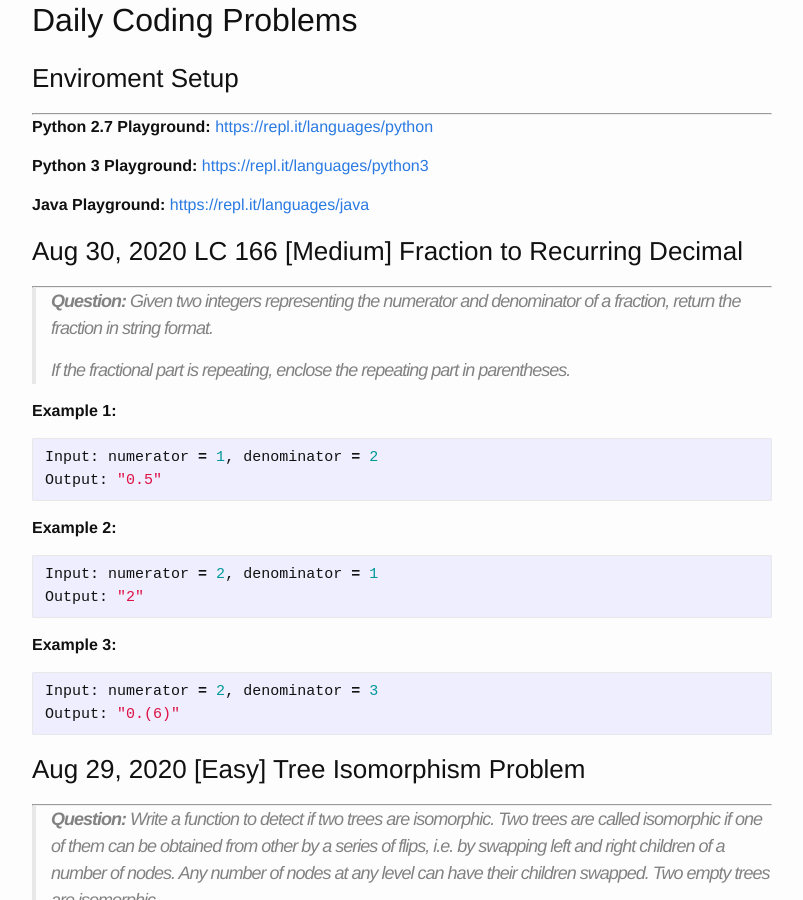
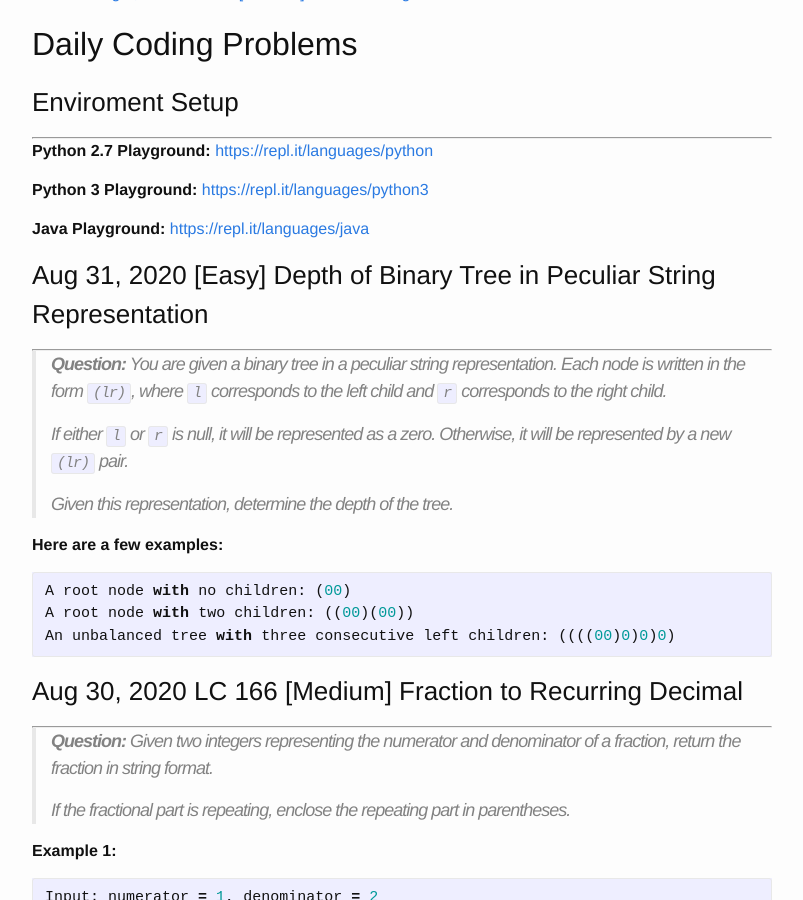
Before and after one commit to trsong/trsong.github.io, a Jekyll site: the page built from _posts/2020-08-01-DailyQuestionsAug.md, in a window 1280 px wide and 900 px high, scrolled down 987 px. Shown: the whole window, without its empty margins (238-1041 px from the left). Built offline with Jekyll 4.4.1, drawn with Linux system fonts in a browser that asks for light colours; some of the changed text lies outside the part shown.

Commit message:
Add Aug 31 question

````diff
--- a/_posts/2020-08-01-DailyQuestionsAug.md
+++ b/_posts/2020-08-01-DailyQuestionsAug.md
@@ -17,6 +17,23 @@ categories: Python/Java
 **Python 3 Playground:** [https://repl.it/languages/python3](https://repl.it/languages/python3)
 
 **Java Playground:** [https://repl.it/languages/java](https://repl.it/languages/java)
+
+
+
+### Aug 31, 2020 \[Easy\] Depth of Binary Tree in Peculiar String Representation
+---
+> **Question:** You are given a binary tree in a peculiar string representation. Each node is written in the form `(lr)`, where `l` corresponds to the left child and `r` corresponds to the right child.
+>
+> If either `l` or `r` is null, it will be represented as a zero. Otherwise, it will be represented by a new `(lr)` pair.
+>
+> Given this representation, determine the depth of the tree.
+
+**Here are a few examples:**
+```py
+A root node with no children: (00)
+A root node with two children: ((00)(00))
+An unbalanced tree with three consecutive left children: ((((00)0)0)0)
+```
 
 
 ### Aug 30, 2020 LC 166 \[Medium\] Fraction to Recurring Decimal
````
